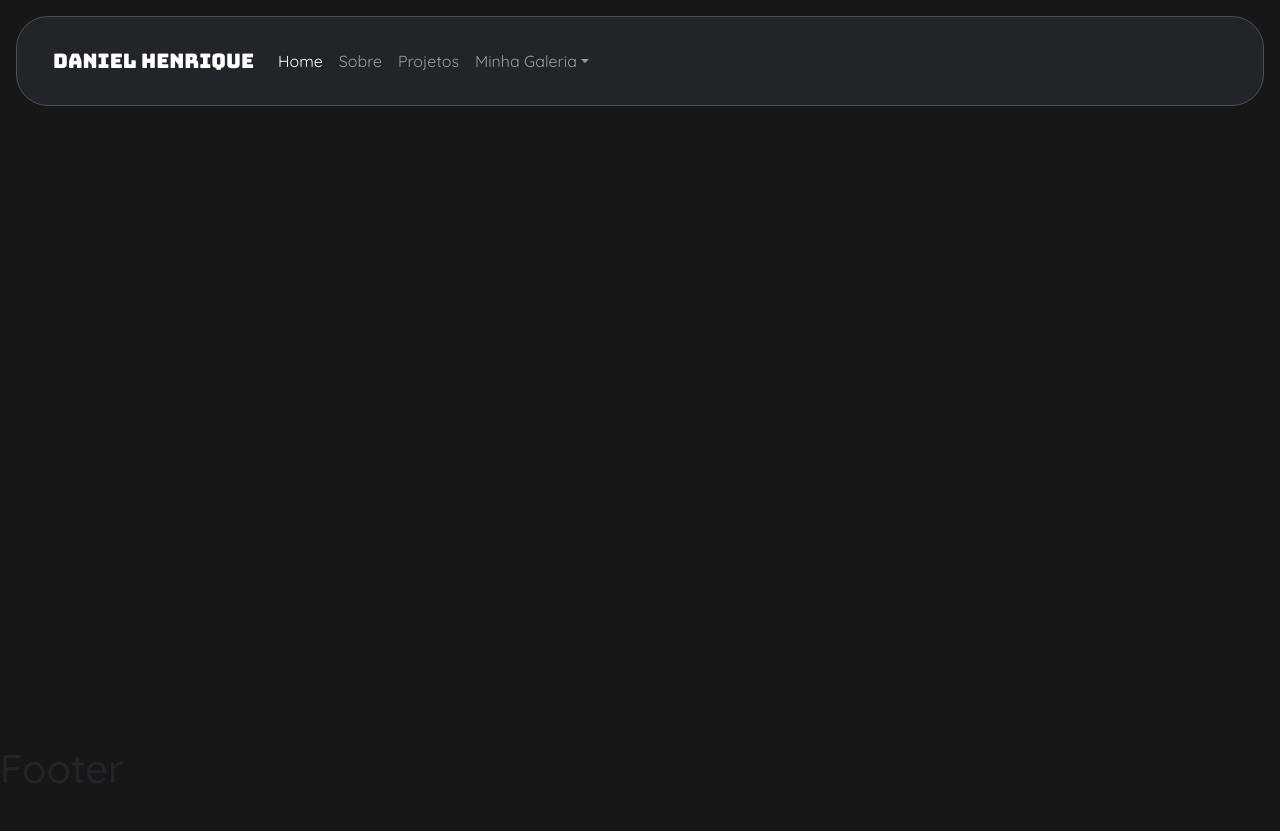
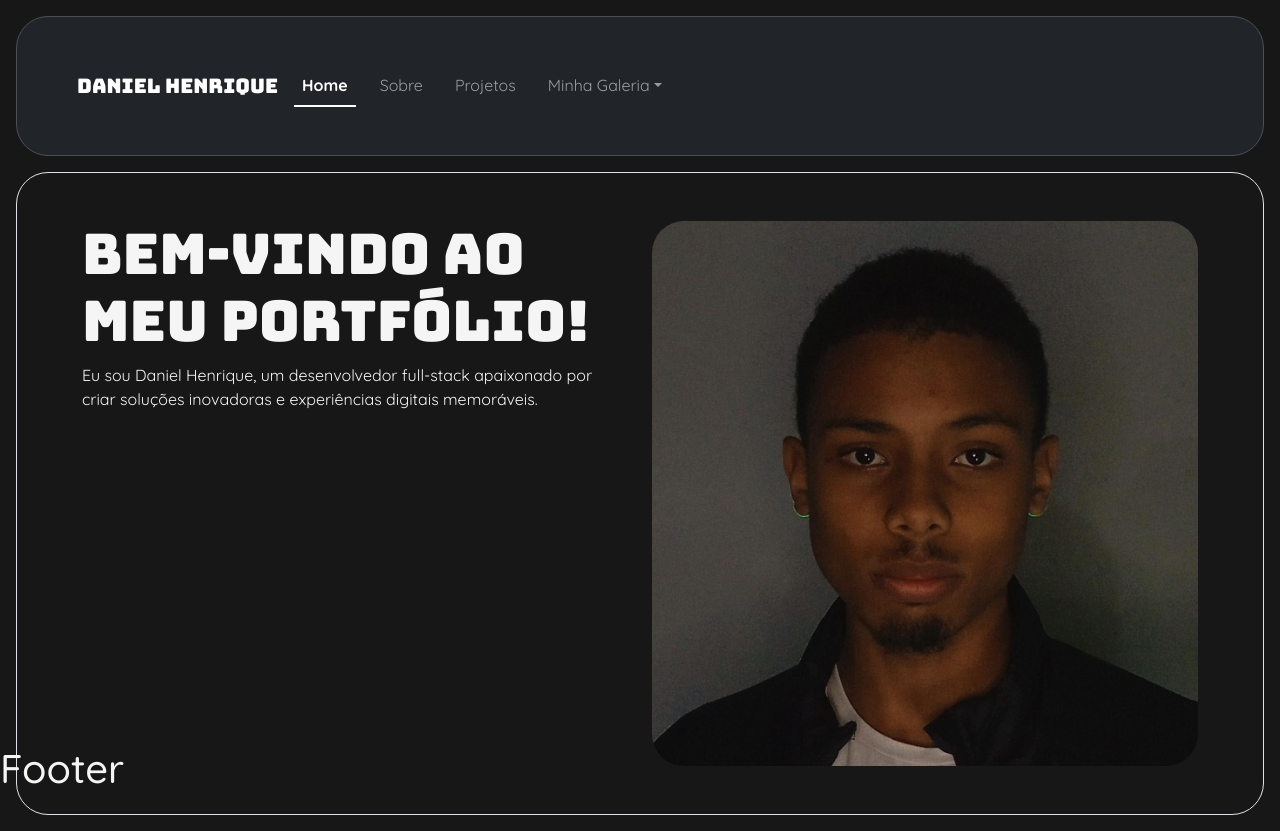
Before and after one commit to DanielLeaoOliveira/About-me-React, a React (Vite) app: page / in a window 1280 px wide. Before the commit the page ends 800 px from the top, so only its background shows below. Built offline with nearby package versions, Linux system fonts and the light colour scheme.

Commit message:
Fix: Projeto migrado para TSX

```diff
--- a/src/assets/css/index.css
+++ b/src/assets/css/index.css
@@ -1,11 +1,13 @@
 @import url('https://fonts.googleapis.com/css2?family=Bungee&family=Quicksand:wght@300..700&display=swap');
 :root {
     --bg: #171717;
+    --fonte: #f5f5f5;
 }
 
 body {
     font-family: 'Quicksand', sans-serif;
     background-color: var(--bg);
+    color: var(--fonte);
 }
 
 .navbar-brand {
@@ -14,5 +16,13 @@ body {
 }
 
 .navbar-brand:hover {
-    transform: scale(1.1);
+    transform: scale(0.9);
 }
+
+.conteudo {
+    border: 1px solid var(--fonte);
+}
+
+.titulo {
+    font-family: 'Bungee', cursive;
+}
--- /dev/null
+++ b/src/components/Content.tsx
@@ -0,0 +1,21 @@
+import close from '../assets/img/close.jpeg';
+
+export function Content() {
+    return (
+        <main>
+            <section className="py-5 d-flex justify-content-center conteudo m-3 border rounded-5">
+                <div className="container">
+                    <div className="row row-cols-1 row-cols-md-2 g-4">
+                        <div className="col">
+                            <h1 className="display-4 titulo">Bem-vindo ao meu portfólio!</h1>
+                            <p>Eu sou Daniel Henrique, um desenvolvedor full-stack apaixonado por criar soluções inovadoras e experiências digitais memoráveis.</p>
+                        </div>
+                        <div className="col">
+                            <img src={close} className="img-fluid rounded-5" alt="Imagem de exemplo" />
+                        </div>
+                    </div>
+                </div>
+            </section>
+        </main>
+    )
+}
--- a/src/components/Navbar.tsx
+++ b/src/components/Navbar.tsx
@@ -1,8 +1,10 @@
+import { Link } from 'react-router-dom'
+
 export function Navbar() {
     return (
-        <nav className="navbar navbar-expand-lg bg-dark p-4 m-3 border rounded-5" data-bs-theme="dark">
+        <nav className="navbar navbar-expand-lg bg-dark p-5 m-3 border rounded-5" data-bs-theme="dark">
             <div className="container-fluid">
-                <a className="navbar-brand" href="/">Daniel Henrique</a>
+                <Link className="navbar-brand" to="/">Daniel Henrique</Link>
                 <button
                     className="navbar-toggler"
                     type="button"
@@ -15,15 +17,15 @@ export function Navbar() {
                     <span className="navbar-toggler-icon"></span>
                 </button>
                 <div className="collapse navbar-collapse" id="navbarSupportedContent">
-                    <ul className="navbar-nav me-auto mb-2 mb-lg-0">
-                        <li className="nav-item">
-                            <a className="nav-link active" aria-current="page" href="/">Home</a>
+                    <ul className="navbar-nav nav-underline me-auto mb-2 mb-lg-0">
+                        <li className="nav-item ">
+                            <Link className="nav-link  active" aria-current="page" to="/">Home</Link>
                         </li>
                         <li className="nav-item">
-                            <a className="nav-link" href="/Sobre">Sobre</a>
+                            <Link className="nav-link" to="/Sobre">Sobre</Link>
                         </li>
                         <li className="nav-item">
-                            <a className="nav-link" href="/Projetos">Projetos</a>
+                            <Link className="nav-link" to="/Projetos">Projetos</Link>
                         </li>
                         <li className="nav-item dropdown">
                             <a
--- a/src/main.jsx
+++ b/src/main.tsx
@@ -1,8 +1,10 @@
 import { StrictMode } from 'react'
 import { createRoot } from 'react-dom/client'
-import App from './App.jsx'
+import App from './App.tsx'
 
-createRoot(document.getElementById('root')).render(
+const root = document.getElementById('root')!
+
+createRoot(root).render(
   <StrictMode>
     <App />
   </StrictMode>,
--- a/src/pages/Home.tsx
+++ b/src/pages/Home.tsx
@@ -1,10 +1,12 @@
 import { Navbar } from '../components/Navbar'
 import { Footer } from '../components/Footer'
+import { Content } from '../components/Content'
 
 export function Home() {
     return (
         <>
             <Navbar />
+            <Content />
             <Footer />
         </>
     )
```
Also changed, not shown: src/global.d.ts (added, +7 -0 lines), src/App.tsx (renamed from src/App.jsx), src/assets/img/close.jpeg (added), src/assets/img/close_medio.jpeg (added).
